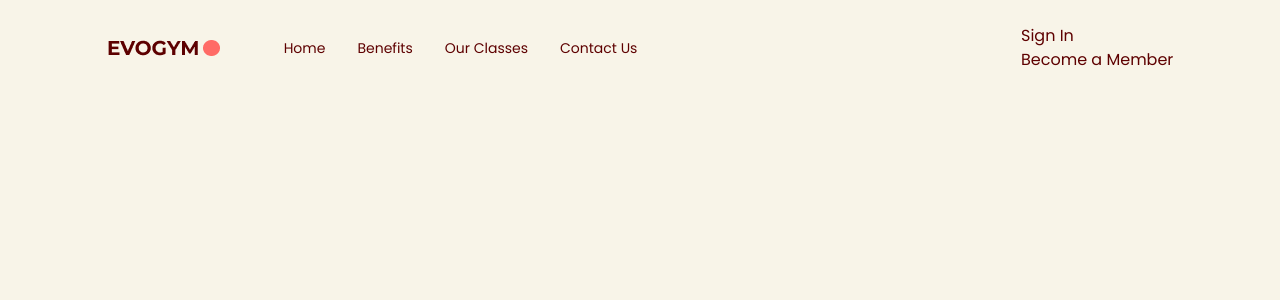
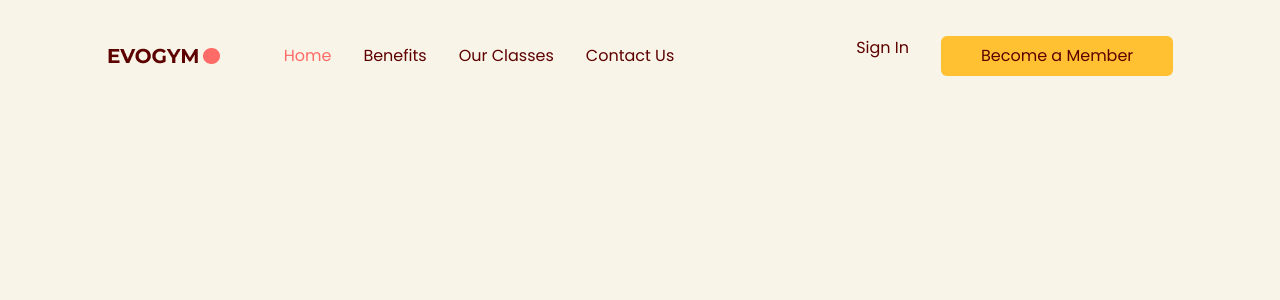
Before and after one commit to FREDVUNI/typescript-react-gym-landing, a React (Vite) app: page / in a window 1280 px wide. Shown: the top 300 px of the page. Built offline with nearby package versions, Linux system fonts and the light colour scheme.

Commit message:
Create a responsive navigation bar

```diff
--- a/src/App.tsx
+++ b/src/App.tsx
@@ -1,9 +1,35 @@
+import { useEffect, useState } from 'react'
 import Navbar from '@/scenes/navbar'
+import { SelectedPage } from '@/shared/types'
 
 function App() {
+  const [selectedPage,setSelectedPage] = useState<SelectedPage>(
+    SelectedPage.Home
+  )
+  const [topOfPage,setTopOfPage] = useState(true)
+
+  useEffect(() =>{
+    const handleScroll = () =>{
+      if(window.scrollY === 0){
+        setTopOfPage(true)
+        setSelectedPage(SelectedPage.Home)
+      }
+
+      if(window.scrollY !== 0) setTopOfPage(false)
+    }
+
+    window.addEventListener("scroll",handleScroll)
+
+    return () => window.removeEventListener("scroll",handleScroll)
+  },[])
+
   return (
     <div className="bg-gray-20 app">
-      <Navbar/>
+      <Navbar
+        topOfPage={topOfPage}
+        selectedPage={selectedPage}
+        setSelectedPage={setSelectedPage}
+      />
     </div>
   )
 }
--- /dev/null
+++ b/src/hooks/useMediaQuery.ts
@@ -0,0 +1,23 @@
+import {useState,useEffect} from 'react'
+
+const useMediaQuery = (query: string) =>{
+    const [matches,setMatches] = useState<boolean>(false)
+
+    useEffect(() =>{
+        const media = window.matchMedia(query)
+
+        if(media.matches !== matches){
+            setMatches(media.matches)
+        }
+
+        const listener = () => setMatches(media.matches)
+        window.addEventListener("resize",listener)
+
+        return () => window.removeEventListener("resize",listener)
+
+    },[matches,query])
+
+    return matches
+}
+
+export default useMediaQuery
--- a/src/scenes/navbar/Links.tsx
+++ b/src/scenes/navbar/Links.tsx
@@ -1,10 +1,23 @@
+import { SelectedPage } from "@/shared/types";
 import AnchorLink from "react-anchor-link-smooth-scroll"
 
-type Props = {}
+type Props = {
+  page:string;
+  selectedPage:SelectedPage;
+  setSelectedPage:(value:SelectedPage) => void;
+}
 
-const Links = (props: Props) => {
+const Links = ({page,selectedPage,setSelectedPage}: Props) => {
+  let lowerCasePage = page.toLocaleLowerCase().replace(/ /g,"") as SelectedPage
+
   return (
-    <div>Links</div>
+    <AnchorLink
+      className={`${selectedPage === lowerCasePage ? 'text-primary-500':'' } transition duration-500 hover:text-primary-300`}
+      href={`#${lowerCasePage}`}
+      onClick={() => setSelectedPage(lowerCasePage)}
+    >
+      {page}
+    </AnchorLink>
   )
 }
 
--- a/src/scenes/navbar/index.tsx
+++ b/src/scenes/navbar/index.tsx
@@ -1,35 +1,74 @@
 import {useState} from 'react'
 import { Bars3Icon,XMarkIcon } from '@heroicons/react/24/solid'
 import Logo from '@/assets/Logo.png'
+import Links from './Links'
+import { SelectedPage } from '@/shared/types'
+import useMediaQuery from '@/hooks/useMediaQuery'
+import ActionButton from '@/shared/ActionButton'
 
-type Props = {}
+type Props = {
+    topOfPage:boolean
+    selectedPage:SelectedPage;
+    setSelectedPage: (value:SelectedPage) => void
+}
 
-const Navbar = (props: Props) => {
-
+const Navbar = ({selectedPage,setSelectedPage,topOfPage}: Props) => {
     const flexBewteen = "flex items-center justify-between"
+    const [toggled,setToggled] = useState<boolean>(false)
+    const isAboveMediumScreens = useMediaQuery("(min-width: 1060px)")
+    const scrollNavBackground = topOfPage ? "" : "bg-primary-100 drop-shadow"
   return (
     <nav>
-        <div className={`${flexBewteen} fixed top-0 z-30 w-full py-6`}>
+        <div className={`${scrollNavBackground} ${flexBewteen} fixed top-0 z-30 w-full py-9`}>
             <div className={`${flexBewteen} mx-auto w-5/6`}>
                 <div className={`${flexBewteen} w-full gap-16`}>
                     <img src={Logo} alt="logo" />
 
                     {/* right */}
+                    {isAboveMediumScreens ? (
                     <div className={`${flexBewteen} w-full`}>
-                        <div className={`${flexBewteen} gap-8 text-sm`}>
-                            <p>Home</p>
-                            <p>Benefits</p>
-                            <p>Our Classes</p>
-                            <p>Contact Us</p>
+                        <div className={`${flexBewteen} gap-8`}>
+                            <Links page="Home" selectedPage={selectedPage} setSelectedPage={setSelectedPage}/>
+                            <Links page="Benefits" selectedPage={selectedPage} setSelectedPage={setSelectedPage}/>
+                            <Links page="Our Classes" selectedPage={selectedPage} setSelectedPage={setSelectedPage}/>
+                            <Links page="Contact Us" selectedPage={selectedPage} setSelectedPage={setSelectedPage}/>
                         </div>
-                        <div>
+                        <div className='flex gap-8'>
                             <p>Sign In</p>
-                            <button>Become a Member</button>
+                            <ActionButton setSelectedPage={setSelectedPage}>Become a Member</ActionButton>
                         </div>
                     </div>
+                    ):(
+                    <button
+                        className='rounded-full bg-secondary-500 p-2'
+                        onClick={() => setToggled(!toggled)}
+                    >
+                        <Bars3Icon className='h-6 w-6 text-white'/>
+                    </button>
+                    )
+                    }
                 </div>
             </div>
         </div>
+        {!isAboveMediumScreens && toggled &&(
+            <div className="fixed right-0 bottom-0 z-40 h-full w-[300px] bg-primary-500 drop-shadow-sm">
+                {/* close icon */}
+                <div className="flex justify-end p-12">
+                    <button onClick={() => setToggled(!toggled)}>
+                        <XMarkIcon className='h-6 w-6 text-white'/>
+                    </button>
+                </div>
+                {/* links */}
+                <div className="ml-[33%] flex flex-col gap-10 text-2xl">
+                    <Links page="Home" selectedPage={selectedPage} setSelectedPage={setSelectedPage}/>
+                    <Links page="Benefits" selectedPage={selectedPage} setSelectedPage={setSelectedPage}/>
+                    <Links page="Our Classes" selectedPage={selectedPage} setSelectedPage={setSelectedPage}/>
+                    <Links page="Contact Us" selectedPage={selectedPage} setSelectedPage={setSelectedPage}/>
+                </div>
+            </div>
+        )
+
+        }
     </nav>
   )
 }
--- /dev/null
+++ b/src/shared/ActionButton.tsx
@@ -0,0 +1,22 @@
+import React from "react";
+import AnchorLink from "react-anchor-link-smooth-scroll"
+import { SelectedPage } from "./types"
+
+type Props = {
+    children: React.ReactNode;
+    setSelectedPage: (value:SelectedPage) => void
+}
+
+const ActionButton = ({children,setSelectedPage}: Props) => {
+  return (
+    <AnchorLink
+        className="rounded-md bg-secondary-500 px-10 py-2 hover:bg-primary-500"
+        onClick={() => setSelectedPage(SelectedPage.ContactUs)}
+        href={`#${SelectedPage.ContactUs}`}
+    >
+        {children}
+    </AnchorLink>
+  )
+}
+
+export default ActionButton
--- /dev/null
+++ b/src/shared/types.ts
@@ -0,0 +1,6 @@
+export enum SelectedPage {
+    "Home"="home",
+    "Benefits"="benefits",
+    "OurClasses"="ourclasses",
+    "ContactUs"="contactus",
+  }
```
